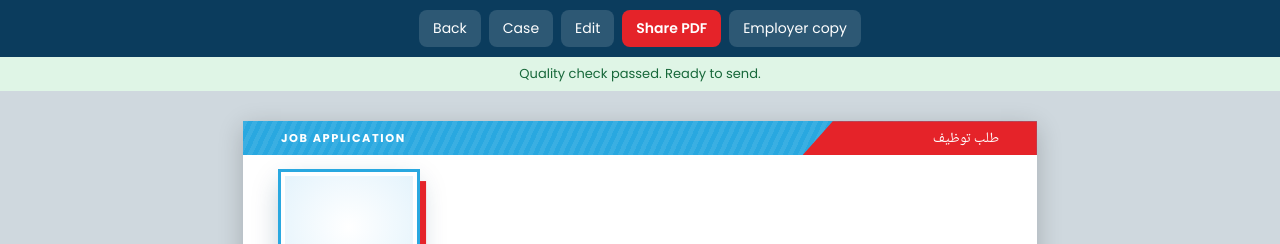
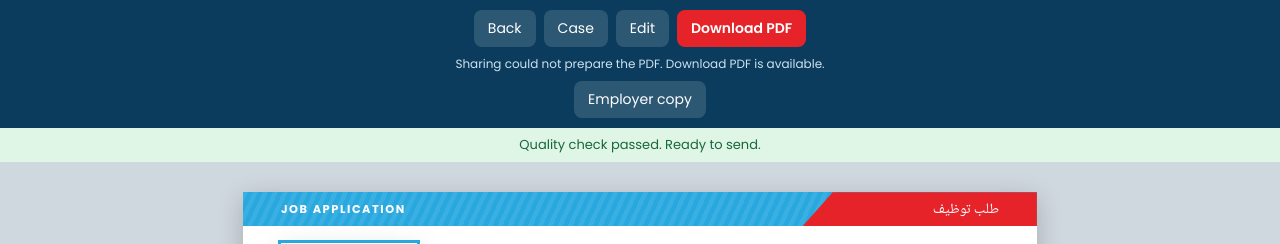
Before and after one commit to Tofi16/asmcv, a Flask app: template templates/cv.html in a window 1280 px wide. Shown: the top 244 px of the page. Run offline with Flask 3, Linux system fonts and the light colour scheme; the template is opened without the code that fills it, so the values that code supplies are empty; data comes from the database, SQL or seed files in the repository; some libraries are stand-ins or nearby versions.

Commit message:
Make CV PDF download and sharing work across devices

```diff
--- a/app.py
+++ b/app.py
@@ -643,10 +643,11 @@
     return pdf
 
 
-def pdf_response(data, name):
+def pdf_response(data, name, download=False):
     r = make_response(data)
     r.headers["Content-Type"] = "application/pdf"
-    r.headers["Content-Disposition"] = 'inline; filename="%s"' % name
+    disposition = "attachment" if download else "inline"
+    r.headers["Content-Disposition"] = '%s; filename="%s"' % (disposition, name)
     return r
 
 
@@ -661,7 +662,7 @@
 def cv_pdf(aid):
     mask = request.args.get("mask") == "1"
     name = (load(aid).get("name") or "cv").replace(" ", "_") + ("_employer" if mask else "") + "_CV.pdf"
-    return pdf_response(pdf_bytes(aid, mask), name)
+    return pdf_response(pdf_bytes(aid, mask), name, download=request.args.get("download") == "1")
 
 
 def pack_ids():
--- a/static/share.js
+++ b/static/share.js
@@ -1,15 +1,37 @@
-// Shares the finished PDF as a real file (WhatsApp receives it as a document, so quality is untouched).
-const cache = {};
-document.querySelectorAll("[data-u]").forEach(b => {
-  fetch(b.dataset.u).then(r => r.blob()).then(x => {
-    cache[b.dataset.u] = new File([x], b.dataset.n, {type: "application/pdf"});
-    b.classList.add("ready"); b.textContent = "Share PDF";
-  });
-  b.addEventListener("click", e => {
-    e.preventDefault();
-    const f = cache[b.dataset.u];
-    if (!f) { alert("Preparing the PDF… tap again in a moment."); return; }
-    if (navigator.canShare && navigator.canShare({files: [f]})) navigator.share({files: [f]}).catch(() => {});
-    else { const a = document.createElement("a"); a.href = URL.createObjectURL(f); a.download = f.name; a.click(); }
+const status = document.querySelector("[data-pdf-status]");
+
+document.querySelectorAll("[data-pdf-share]").forEach(button => {
+  let file;
+
+  fetch(button.dataset.u, {credentials: "same-origin"})
+    .then(response => {
+      if (!response.ok || !response.headers.get("content-type")?.includes("application/pdf")) {
+        throw new Error("PDF request failed");
+      }
+      return response.blob();
+    })
+    .then(blob => {
+      file = new File([blob], button.dataset.n, {type: "application/pdf"});
+      const canShareFile = navigator.share && navigator.canShare && navigator.canShare({files: [file]});
+      button.hidden = !canShareFile;
+      status.textContent = canShareFile
+        ? "PDF ready to share."
+        : "PDF ready. Download it to save or attach on this device.";
+    })
+    .catch(() => {
+      button.hidden = true;
+      status.textContent = "Sharing could not prepare the PDF. Download PDF is available.";
+    });
+
+  button.addEventListener("click", async () => {
+    if (!file || !navigator.share || !navigator.canShare || !navigator.canShare({files: [file]})) {
+      status.textContent = "File sharing is unavailable. Use Download PDF instead.";
+      return;
+    }
+    try {
+      await navigator.share({files: [file], title: file.name});
+    } catch (error) {
+      if (error.name !== "AbortError") status.textContent = "Could not open sharing. Use Download PDF instead.";
+    }
   });
 });
--- a/templates/cv.html
+++ b/templates/cv.html
@@ -11,6 +11,8 @@
 .bar{position:sticky;top:0;z-index:9;display:flex;gap:8px;justify-content:center;flex-wrap:wrap;padding:10px;background:var(--navy)}
 .bar a{color:#fff;text-decoration:none;font-size:14px;padding:8px 14px;border-radius:8px;background:rgba(255,255,255,.14)}
 .bar a.pri{background:var(--red);font-weight:600}
+.bar button{border:0;color:#fff;font:600 14px 'Poppins',sans-serif;padding:8px 14px;border-radius:8px;background:var(--red);cursor:pointer}
+.bar .pdf-status{flex-basis:100%;text-align:center;color:#cfe3ee;font:12px 'Poppins',sans-serif}
 .page{width:210mm;height:297mm;margin:8mm auto;background:#fff;display:flex;flex-direction:column;overflow:hidden;box-shadow:0 6px 24px rgba(0,0,0,.2)}
 @media print{body{background:none}.bar{display:none}.page{margin:0;box-shadow:none}}
 @media screen and (max-width:820px){.page{zoom:.42;margin:4mm auto}}
@@ -81,7 +83,9 @@
 {% macro row(k, cls='', en=None, m=False) %}{% if d.get(k) %}<div class="r"><span class="l">{{ en or L[k][0] }}</span><span class="v {{ cls }}">{{ d[k] }}{% if m %}{{ meter(d[k]) }}{% endif %}</span><span class="a ar" dir="rtl">{{ L[k][1] }}</span></div>{% endif %}{% endmacro %}
 {% macro photo(k, cls) %}<div class="frame {{ cls }}">{% if ph.get(k) %}<img src="{{ ph[k] }}" alt="">{% else %}<div class="none">No photo</div>{% endif %}</div>{% endmacro %}
 {% if not embed %}<div class="bar"><a href="{{ url_for('index') }}">Back</a><a href="{{ url_for('case', aid=aid) }}">Case</a><a href="{{ url_for('edit', aid=aid) }}">Edit</a>
-<a href="#" class="pri" data-u="{{ url_for('cv_pdf', aid=aid, mask=1 if mask else None) }}" data-n="{{ ((d.name or 'CV')|replace(' ','_') ~ ('_employer' if mask else '') ~ '_CV.pdf') }}">Preparing PDF…</a>
+<a class="pri" download href="{{ url_for('cv_pdf', aid=aid, mask=1 if mask else None, download=1) }}">Download PDF</a>
+<button type="button" data-pdf-share data-u="{{ url_for('cv_pdf', aid=aid, mask=1 if mask else None) }}" data-n="{{ ((d.name or 'CV')|replace(' ','_') ~ ('_employer' if mask else '') ~ '_CV.pdf') }}" hidden>Share PDF</button>
+<span class="pdf-status" data-pdf-status role="status" aria-live="polite">Preparing share option…</span>
 <a href="{{ url_for('cv', aid=aid, mask=None if mask else 1) }}">{{ 'Full copy' if mask else 'Employer copy' }}</a></div><script src="{{ url_for('static', filename='share.js') }}"></script>
 <div class="qc {{ '' if tips else 'ok' }}">{% if tips %}Quality check: {{ tips|join(' · ') }}{% else %}Quality check passed. Ready to send.{% endif %}</div>{% endif %}
 <div class="page {{ 'dense' if dense }}">
```
